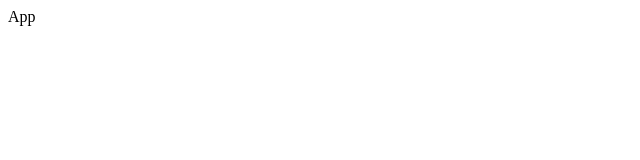
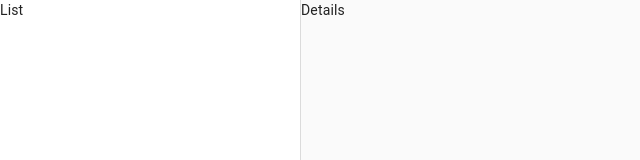
Before and after one commit to svikhristyuk/pet, a React (Create React App) app: page / in a window 1280 px wide. Shown: the top 160 px of the page, without its empty margins (0-640 px from the left). Built offline with nearby package versions, Linux system fonts and the light colour scheme.

Commit message:
feat: Add `Layout` component

```diff
--- a/package.json
+++ b/package.json
@@ -3,6 +3,7 @@
   "version": "0.1.0",
   "private": true,
   "dependencies": {
+    "@material-ui/core": "^4.10.2",
     "@testing-library/jest-dom": "^4.2.4",
     "@testing-library/react": "^9.3.2",
     "@testing-library/user-event": "^7.1.2",
--- a/src/App.tsx
+++ b/src/App.tsx
@@ -1,7 +1,8 @@
 import React from "react";
+import { Layout } from "./components/Layout";
 
 function App() {
-  return <div>App</div>;
+  return <Layout list="List" details="Details" />;
 }
 
 export default App;
--- /dev/null
+++ b/src/components/Layout.tsx
@@ -0,0 +1,25 @@
+import React, { ReactNode } from "react";
+import { Box, CssBaseline, Divider } from "@material-ui/core";
+
+interface LayoutProps {
+  list: ReactNode;
+  details: ReactNode;
+}
+
+export function Layout({ list, details }: LayoutProps) {
+  return (
+    <Box height="100vh" display="flex">
+      <CssBaseline />
+
+      <Box bgcolor="#fff" width="300px" height="100%">
+        {list}
+      </Box>
+
+      <Divider orientation="vertical" />
+
+      <Box flexGrow="1" height="100%">
+        {details}
+      </Box>
+    </Box>
+  );
+}
```
Also changed, not shown: 2 other files (tests, documents, lock files or other folders).
